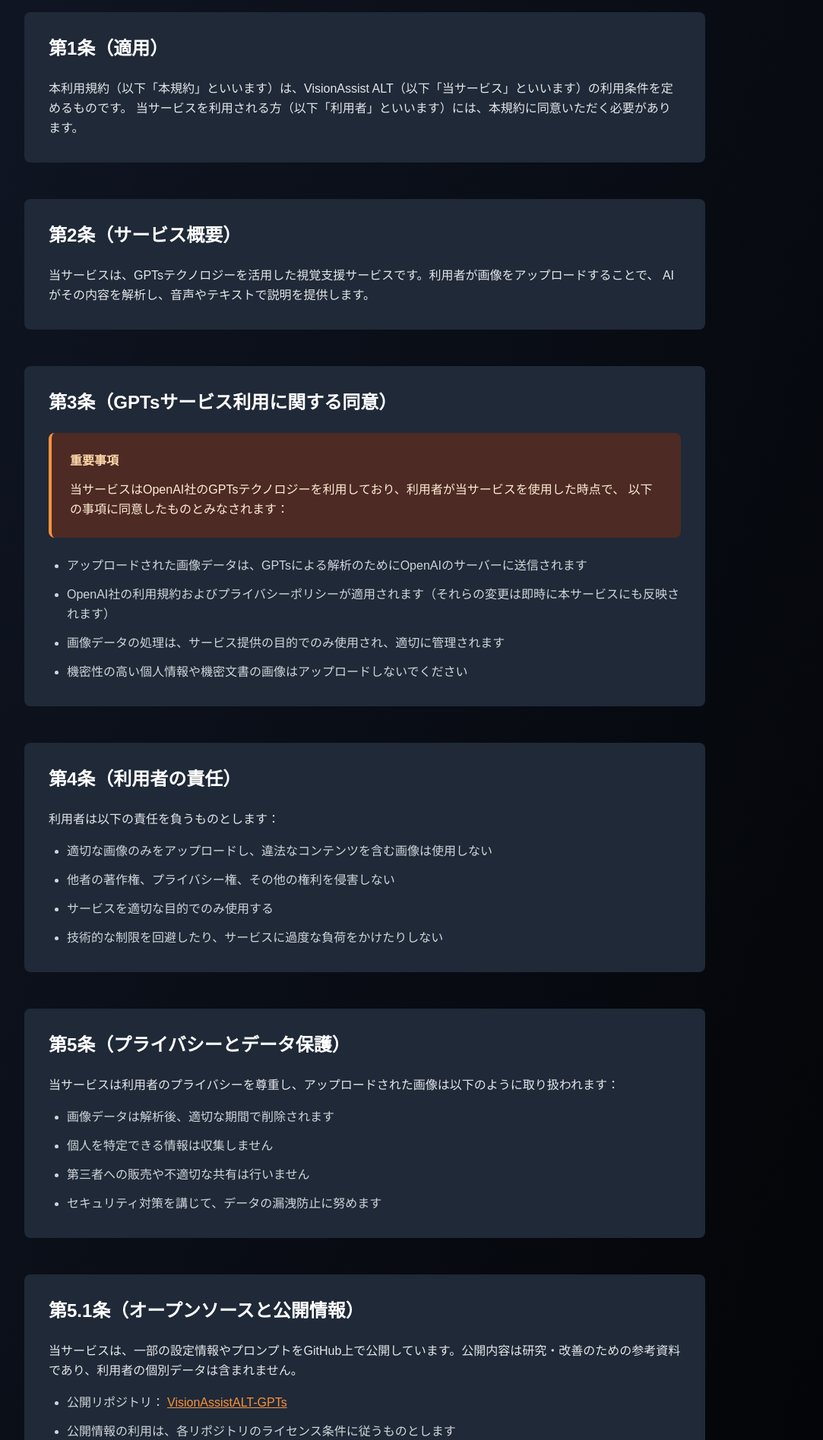
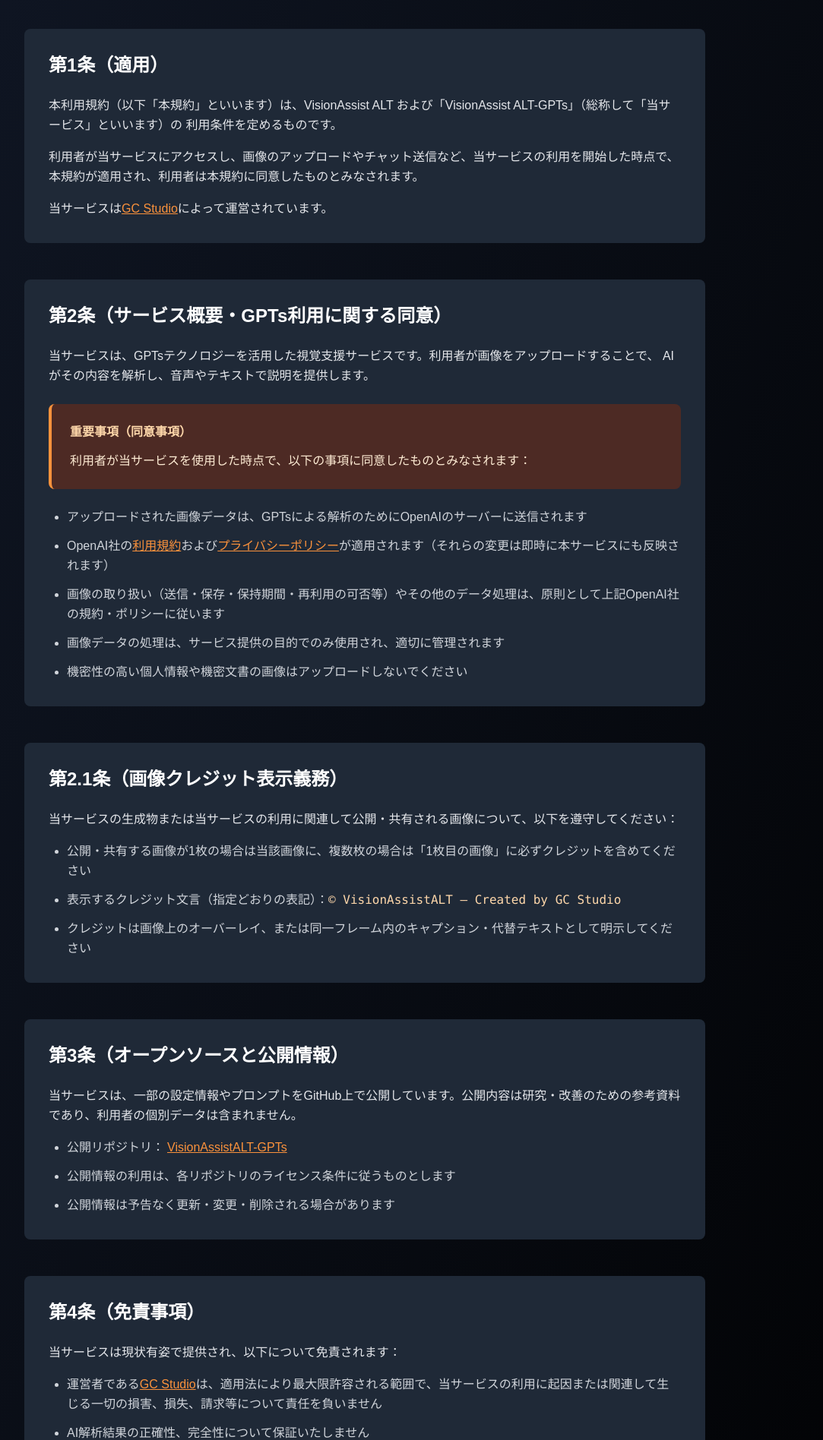
Before and after one commit to Gashin0601/VisionAssistALT-NodeJS, a Next.js app: page /terms in a window 1280 px wide. Shown: the part 428-2324 px from the top of the page at 76% size, without its empty margins (160-1243 px from the left). Built offline with nearby package versions, Linux system fonts and the light colour scheme.

Commit message:
利用規約更新: 第2条と第3条の統合、画像クレジット義務追加、OpenAI公式リンク追記、運営者表記追加、不要条文削除、条番号整理、適用条文の明確化

```diff
--- a/src/app/terms/page.tsx
+++ b/src/app/terms/page.tsx
@@ -50,9 +50,9 @@
             >
               <p className="font-semibold mb-2">開発者の方へ</p>
               <p className="text-sm leading-relaxed">
-                当サービスへコントリビュート（Issue/PR/ドキュメント編集など）を行う場合は、一般の利用規約ではなく
+              当サービスのALT精度および体験向上のため、コントリビュート（Issue や PR など）を歓迎しています。コントリビュートいただく場合は、一般の利用規約ではなく
                 <Link href="/developers/terms" className="text-orange-300 underline ml-1">開発者向け利用規約</Link>
-                と <Link href="/developers/guidelines" className="text-orange-300 underline">開発者向けガイドライン</Link> が適用されます。貢献前に必ずご確認ください。
+                と <Link href="/developers/guidelines" className="text-orange-300 underline">開発者向けガイドライン</Link> が適用されます。コントリビュートの前に必ずご確認ください。
               </p>
             </motion.div>
             <motion.div
@@ -65,26 +65,29 @@
               <section className="bg-gray-800 p-8 rounded-lg">
                 <h2 className="text-2xl font-semibold text-white mb-6">第1条（適用）</h2>
                 <p>
-                  本利用規約（以下「本規約」といいます）は、VisionAssist ALT（以下「当サービス」といいます）の利用条件を定めるものです。
-                  当サービスを利用される方（以下「利用者」といいます）には、本規約に同意いただく必要があります。
+                  本利用規約（以下「本規約」といいます）は、VisionAssist ALT および「VisionAssist ALT-GPTs」（総称して「当サービス」といいます）の
+                  利用条件を定めるものです。
+                </p>
+                <p className="mt-4">
+                利用者が当サービスにアクセスし、画像のアップロードやチャット送信など、当サービスの利用を開始した時点で、本規約が適用され、利用者は本規約に同意したものとみなされます。
+                </p>
+                <p className="mt-4">
+                  当サービスは
+                  <a href="https://gashincreations.com" target="_blank" rel="noopener noreferrer" className="text-orange-400 underline">GC Studio</a>
+                  によって運営されています。
                 </p>
               </section>
 
               <section className="bg-gray-800 p-8 rounded-lg">
-                <h2 className="text-2xl font-semibold text-white mb-6">第2条（サービス概要）</h2>
+                <h2 className="text-2xl font-semibold text-white mb-6">第2条（サービス概要・GPTs利用に関する同意）</h2>
                 <p>
                   当サービスは、GPTsテクノロジーを活用した視覚支援サービスです。利用者が画像をアップロードすることで、
                   AIがその内容を解析し、音声やテキストで説明を提供します。
                 </p>
-              </section>
-
-              <section className="bg-gray-800 p-8 rounded-lg">
-                <h2 className="text-2xl font-semibold text-white mb-6">第3条（GPTsサービス利用に関する同意）</h2>
-                <div className="bg-orange-900 bg-opacity-50 p-6 rounded-lg border-l-4 border-orange-400 mb-6">
-                  <p className="font-semibold text-orange-200 mb-3">重要事項</p>
+                <div className="bg-orange-900 bg-opacity-50 p-6 rounded-lg border-l-4 border-orange-400 mb-6 mt-6">
+                  <p className="font-semibold text-orange-200 mb-3">重要事項（同意事項）</p>
                   <p className="text-orange-100">
-                    当サービスはOpenAI社のGPTsテクノロジーを利用しており、利用者が当サービスを使用した時点で、
-                    以下の事項に同意したものとみなされます：
+                    利用者が当サービスを使用した時点で、以下の事項に同意したものとみなされます：
                   </p>
                 </div>
                 <ul className="list-disc pl-6 space-y-3 text-gray-300">
@@ -92,7 +95,14 @@
                     アップロードされた画像データは、GPTsによる解析のためにOpenAIのサーバーに送信されます
                   </li>
                   <li>
-                    OpenAI社の利用規約およびプライバシーポリシーが適用されます（それらの変更は即時に本サービスにも反映されます）
+                    OpenAI社の
+                    <a href="https://openai.com/policies/terms-of-use" target="_blank" rel="noopener noreferrer" className="text-orange-400 underline">利用規約</a>
+                    および
+                    <a href="https://openai.com/policies/privacy-policy" target="_blank" rel="noopener noreferrer" className="text-orange-400 underline">プライバシーポリシー</a>
+                    が適用されます（それらの変更は即時に本サービスにも反映されます）
+                  </li>
+                  <li>
+                    画像の取り扱い（送信・保存・保持期間・再利用の可否等）やその他のデータ処理は、原則として上記OpenAI社の規約・ポリシーに従います
                   </li>
                   <li>
                     画像データの処理は、サービス提供の目的でのみ使用され、適切に管理されます
@@ -104,31 +114,24 @@
               </section>
 
               <section className="bg-gray-800 p-8 rounded-lg">
-                <h2 className="text-2xl font-semibold text-white mb-6">第4条（利用者の責任）</h2>
-                <p className="mb-4">利用者は以下の責任を負うものとします：</p>
+                <h2 className="text-2xl font-semibold text-white mb-6">第2.1条（画像クレジット表示義務）</h2>
+                <p className="mb-4">
+                  当サービスの生成物または当サービスの利用に関連して公開・共有される画像について、以下を遵守してください：
+                </p>
                 <ul className="list-disc pl-6 space-y-3 text-gray-300">
-                  <li>適切な画像のみをアップロードし、違法なコンテンツを含む画像は使用しない</li>
-                  <li>他者の著作権、プライバシー権、その他の権利を侵害しない</li>
-                  <li>サービスを適切な目的でのみ使用する</li>
-                  <li>技術的な制限を回避したり、サービスに過度な負荷をかけたりしない</li>
+                  <li>公開・共有する画像が1枚の場合は当該画像に、複数枚の場合は「1枚目の画像」に必ずクレジットを含めてください</li>
+                  <li>
+                    表示するクレジット文言（指定どおりの表記）：
+                    <span className="font-mono text-orange-200">© VisionAssistALT — Created by GC Studio</span>
+                  </li>
+                  <li>クレジットは画像上のオーバーレイ、または同一フレーム内のキャプション・代替テキストとして明示してください</li>
                 </ul>
               </section>
 
-              <section className="bg-gray-800 p-8 rounded-lg">
-                <h2 className="text-2xl font-semibold text-white mb-6">第5条（プライバシーとデータ保護）</h2>
-                <p className="mb-4">
-                  当サービスは利用者のプライバシーを尊重し、アップロードされた画像は以下のように取り扱われます：
-                </p>
-                <ul className="list-disc pl-6 space-y-3 text-gray-300">
-                  <li>画像データは解析後、適切な期間で削除されます</li>
-                  <li>個人を特定できる情報は収集しません</li>
-                  <li>第三者への販売や不適切な共有は行いません</li>
-                  <li>セキュリティ対策を講じて、データの漏洩防止に努めます</li>
-                </ul>
-              </section>
+
 
               <section className="bg-gray-800 p-8 rounded-lg">
-                <h2 className="text-2xl font-semibold text-white mb-6">第5.1条（オープンソースと公開情報）</h2>
+                <h2 className="text-2xl font-semibold text-white mb-6">第3条（オープンソースと公開情報）</h2>
                 <p className="mb-4">
                   当サービスは、一部の設定情報やプロンプトをGitHub上で公開しています。公開内容は研究・改善のための参考資料であり、利用者の個別データは含まれません。
                 </p>
@@ -145,11 +148,14 @@
               </section>
 
               <section className="bg-gray-800 p-8 rounded-lg">
-                <h2 className="text-2xl font-semibold text-white mb-6">第6条（免責事項）</h2>
+                <h2 className="text-2xl font-semibold text-white mb-6">第4条（免責事項）</h2>
                 <p className="mb-4">
                   当サービスは現状有姿で提供され、以下について免責されます：
                 </p>
                 <ul className="list-disc pl-6 space-y-3 text-gray-300">
+                  <li>運営者である
+                    <a href="https://gashincreations.com" target="_blank" rel="noopener noreferrer" className="text-orange-400 underline">GC Studio</a>
+                    は、適用法により最大限許容される範囲で、当サービスの利用に起因または関連して生じる一切の損害、損失、請求等について責任を負いません</li>
                   <li>AI解析結果の正確性、完全性について保証いたしません</li>
                   <li>サービスの中断、エラー、データ損失について責任を負いません</li>
                   <li>利用者の機器やネットワークの問題による影響について責任を負いません</li>
@@ -158,7 +164,7 @@
               </section>
 
               <section className="bg-gray-800 p-8 rounded-lg">
-                <h2 className="text-2xl font-semibold text-white mb-6">第7条（サービスの変更・終了）</h2>
+                <h2 className="text-2xl font-semibold text-white mb-6">第5条（サービスの変更・終了）</h2>
                 <p>
                   当サービスは予告なくサービス内容の変更、一時停止、または終了する場合があります。
                   これによる利用者への損害について、当社は責任を負いません。
@@ -166,7 +172,7 @@
               </section>
 
               <section className="bg-gray-800 p-8 rounded-lg">
-                <h2 className="text-2xl font-semibold text-white mb-6">第8条（準拠法・管轄裁判所）</h2>
+                <h2 className="text-2xl font-semibold text-white mb-6">第6条（準拠法・管轄裁判所）</h2>
                 <p>
                   本規約は日本法に準拠し、本規約に関する紛争については、
                   当社所在地を管轄する裁判所を専属的合意管轄とします。
@@ -174,7 +180,7 @@
               </section>
 
               <section className="bg-gray-800 p-8 rounded-lg">
-                <h2 className="text-2xl font-semibold text-white mb-6">第9条（規約の変更）</h2>
+                <h2 className="text-2xl font-semibold text-white mb-6">第7条（規約の変更）</h2>
                 <p>
                   当社は必要に応じて本規約を変更することがあります。
                   変更後の規約は、当サイトでの掲載をもって効力を生じるものとします。
```
